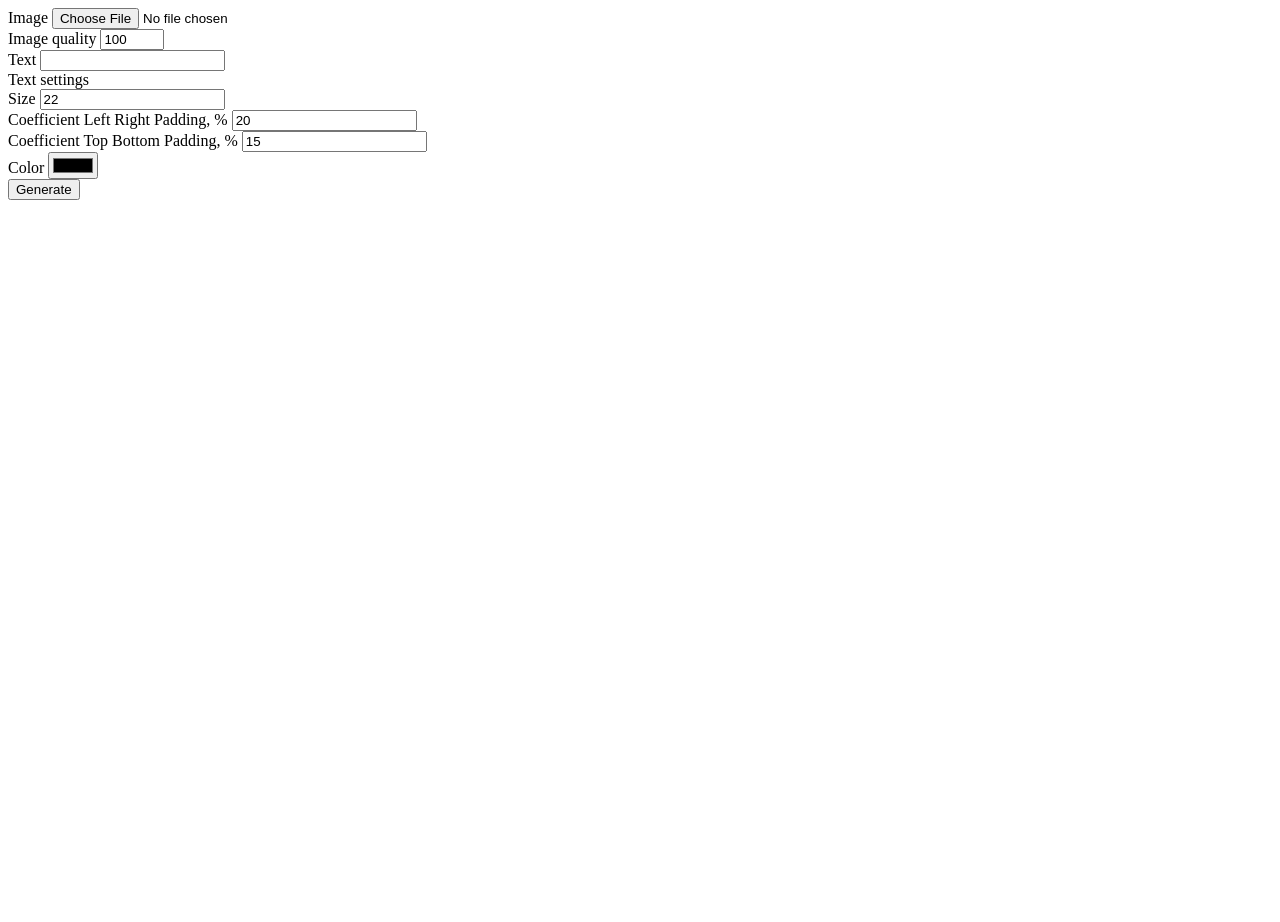
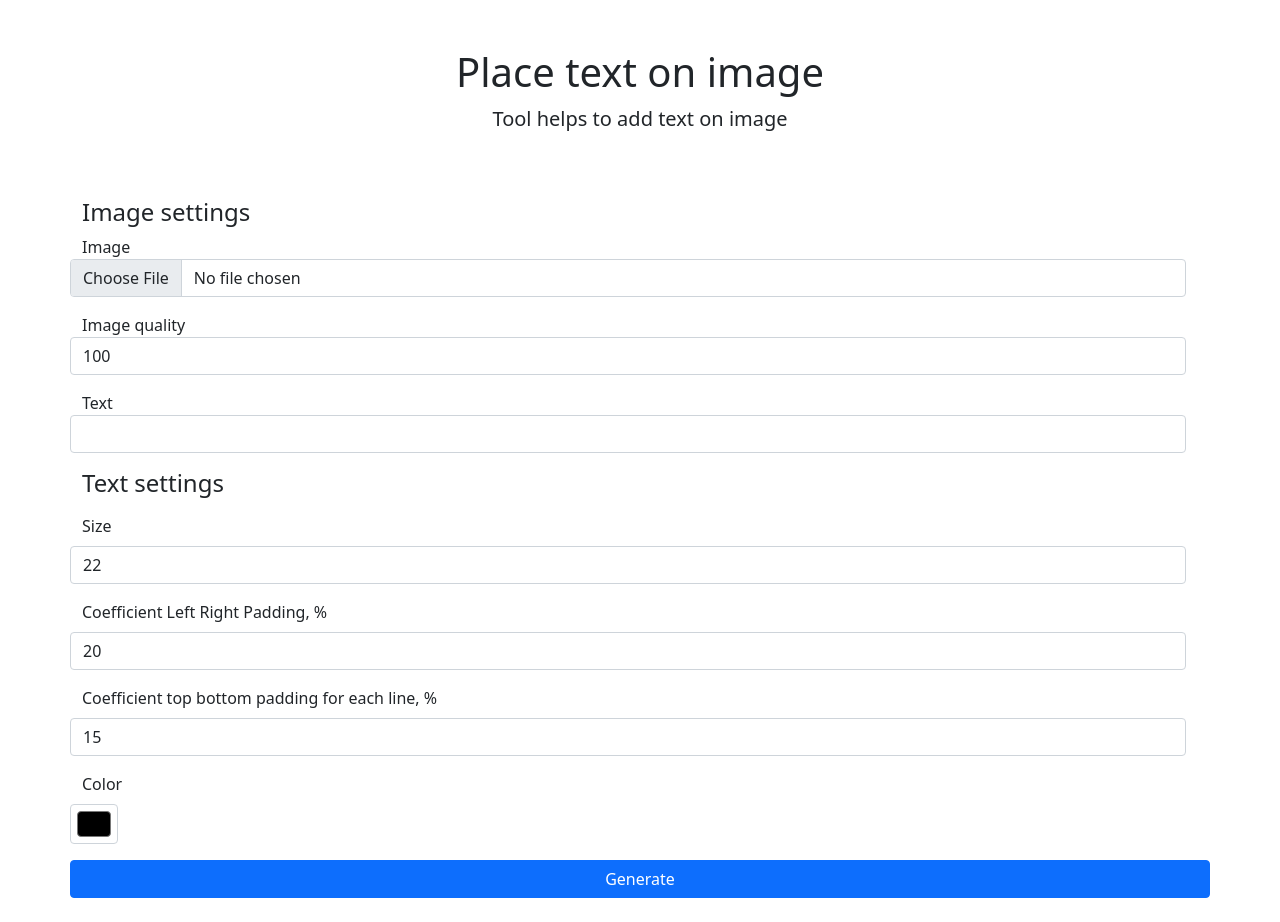
Before and after one commit to shapito27/image-with-text, a PHP site: page /example/index.php in a window 1280 px wide. Before the commit the page ends 200 px from the top, so only its background shows below. Run offline with PHP 8.4, Linux system fonts and the light colour scheme.

Commit message:
update example html - add bootstrap and restyling;

```diff
--- a/example/index.php
+++ b/example/index.php
@@ -1,34 +1,75 @@
+<!doctype html>
+<html lang="en">
+<head>
+    <!-- Required meta tags -->
+    <meta charset="utf-8">
+    <meta name="viewport" content="width=device-width, initial-scale=1">
+
+    <!-- Bootstrap CSS -->
+    <link href="https://cdn.jsdelivr.net/npm/bootstrap@5.0.2/dist/css/bootstrap.min.css" rel="stylesheet"
+          integrity="sha384-EVSTQN3/azprG1Anm3QDgpJLIm9Nao0Yz1ztcQTwFspd3yD65VohhpuuCOmLASjC" crossorigin="anonymous">
+
+    <title>Add text on image</title>
+    <link href="https://cdn.jsdelivr.net/npm/bootstrap@5.0.2/dist/css/bootstrap.min.css" rel="stylesheet"
+          integrity="sha384-EVSTQN3/azprG1Anm3QDgpJLIm9Nao0Yz1ztcQTwFspd3yD65VohhpuuCOmLASjC" crossorigin="anonymous">
     <style>
-    #images-wrapper{
+        #images-wrapper {
             width: 100%;
             display: flex;
         }
-    .images{
+
+        .images {
             width: 50%;
         }
     </style>
-<form action="" method="post" enctype="multipart/form-data" id="generate-image">
-    <label for="image">Image <input type="file" id="image" name="image" accept="image/*"
-                                    onchange="loadFile(event)"></label>
-    <br>
-    <label for="text-size">Image quality <input type="number" name="image-quality" id="image-quality" value="100"
-                                                max="100" min="0"></label>
-    <br>
-    <label for="text">Text <input type="text" name="text" id="text"></label>
-    <br>
-    Text settings
-    <br>
-    <label for="text-size">Size <input type="number" name="text-size" id="text-size" value="22"></label>
-    <br>
-    <label for="text-size">Coefficient Left Right Padding, % <input type="number" name="text-coefficient-left-right"
-                                                                    id="text-coefficient-left-right" value="20"></label>
-    <br>
-    <label for="text-size">Coefficient Top Bottom Padding, % <input type="number" name="text-coefficient-top-bottom"
-                                                                    id="text-coefficient-top-bottom" value="15"></label>
-    <br>
-    <label for="text-color">Color <input type="color" name="text-color" id="text-color" value="#000000"></label>
-    <br>
-    <input name="submit" type="submit" value="Generate">
+</head>
+<body>
+<div class="container">
+    <main>
+        <div class="py-5 text-center">
+            <h1>Place text on image</h1>
+            <p class="lead">Tool helps to add text on image</p>
+        </div>
+
+        <form action="" method="post" enctype="multipart/form-data" id="generate-image" class="row">
+            <h4>Image settings</h4>
+            <div class="row mb-3">
+                <label for="image">Image</label>
+                <input class="form-control" type="file" id="image" name="image" accept="image/*"
+                       onchange="loadFile(event)">
+            </div>
+            <div class="row mb-3">
+                <label for="text-size">Image quality</label>
+                <input class="form-control" type="number" name="image-quality" id="image-quality" value="100"
+                       step="1">
+            </div>
+            <div class="row mb-3">
+                <label for="text">Text</label>
+                <input class="form-control" type="text" name="text" id="text">
+            </div>
+            <h4 class="mb-3">Text settings</h4>
+            <div class="row mb-3">
+                <label for="text-size" class="form-label">Size</label>
+                <input class="form-control" type="number" name="text-size" id="text-size" value="22" max="200" min="8"
+                       step="0.5">
+            </div>
+            <div class="row mb-3">
+                <label for="text-size" class="form-label">Coefficient Left Right Padding, % </label>
+                <input class="form-control" type="number" name="text-coefficient-left-right"
+                       id="text-coefficient-left-right" value="20" max="100" min="0" step="1">
+            </div>
+            <div class="row mb-3">
+                <label for="text-size" class="form-label">Coefficient top bottom padding for each line, % </label>
+                <input class="form-control" type="number" name="text-coefficient-top-bottom"
+                       id="text-coefficient-top-bottom" value="15" max="100" min="0" step="1">
+            </div>
+            <div class="row mb-3">
+                <label for="text-color" class="form-label">Color</label>
+                <input class="form-control form-control-color" type="color" name="text-color" id="text-color"
+                       value="#000000"
+                       title="Choose color of text">
+            </div>
+            <input class="btn btn-primary" name="submit" type="submit" value="Generate">
         </form>
         <div>
             <div id="errors" style="color: #ff2d6f"></div>
@@ -37,7 +78,8 @@
                 <div class="images"><img id="result-image"/></div>
             </div>
         </div>
-
+    </main>
+</div>
 <script>
     /**
      * Show preview
@@ -51,8 +93,8 @@
     };
 </script>
 <script>
-    var form = document.getElementById("generate-image");
-    form.addEventListener("submit", (event) => {
+    var form = document.getElementById('generate-image');
+    form.addEventListener('submit', (event) => {
         event.preventDefault();
         var xhttp = new XMLHttpRequest();
         var formData = new FormData(form);
@@ -74,7 +116,9 @@
             }
         };
 
-        xhttp.open("POST", "/example/endpoint-create-image.php", true);
+        xhttp.open('POST', '/example/endpoint-create-image.php', true);
         xhttp.send(formData);
     });
 </script>
+</body>
+</html>
```
Lines whose indentation alone changed are shown as unchanged.
